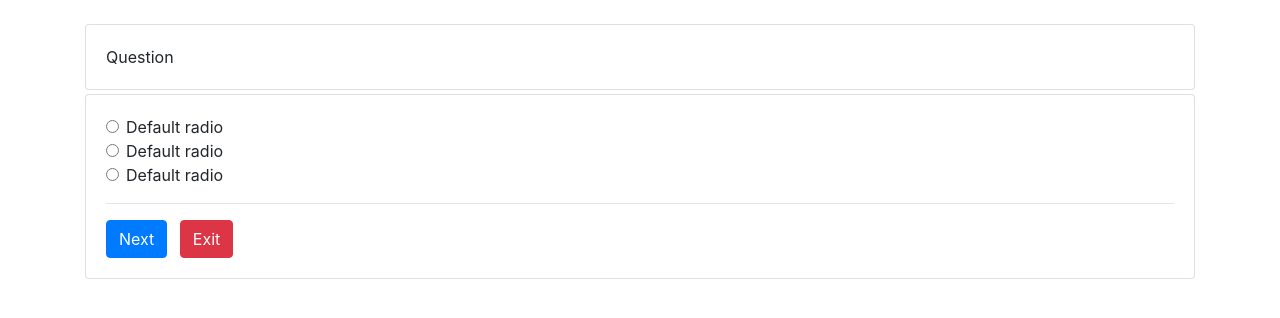
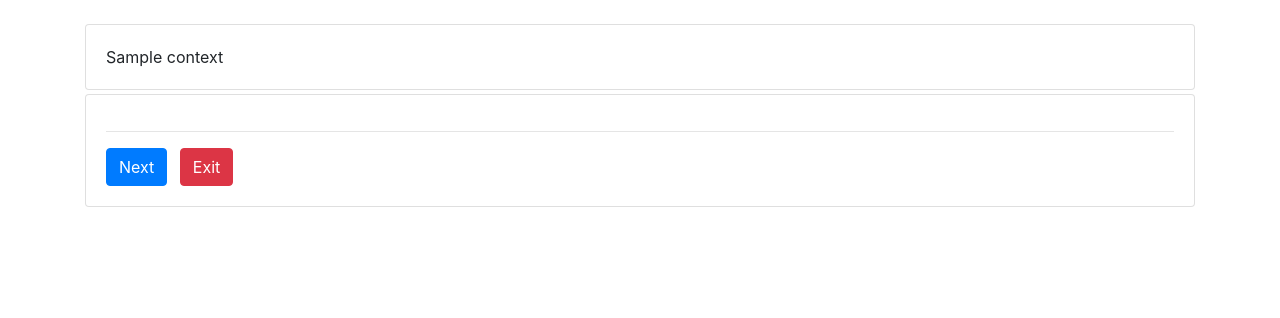
Before and after one commit to AntonAks/MyFlaskApps, a Flask app: template SimpleQuiz/templates/quiz_page.html in a window 1280 px wide. Shown: the top 318 px of the page. Run offline with Flask 2, Linux system fonts and the light colour scheme; the template is opened without the code that fills it: most values are stand-ins (such as "Sample title", 1, 10 or a date in 2020); some libraries are stand-ins or nearby versions.

Commit message:
add generator to main quiz function + html page

```diff
--- a/SimpleQuiz/questions.json
+++ b/SimpleQuiz/questions.json
@@ -4,7 +4,7 @@
         "answers": {
             "a1": [
                 "Tokio",
-                1
+                0
             ],
             "a2": [
                 "Paris",
--- a/SimpleQuiz/start_quiz.py
+++ b/SimpleQuiz/start_quiz.py
@@ -6,6 +6,9 @@ Questions and answers stored in JSON file
 import os
 from flask import Flask, render_template, request
 from tools import Question
+
+questions = Question.get_questions()
+gen = Question.get_question(questions)
 
 app = Flask(__name__)
 
@@ -18,19 +21,31 @@ def index():
 
 @app.route('/quiz', methods=['GET', 'POST'])
 def quiz_page():
+    from werkzeug.exceptions import BadRequestKeyError
     """
     Function for render quiz test page
     """
-    questions = Question.get_questions()
+
     if request.method == 'GET':
-        gen = Question.get_question(questions)
-        print(gen.__next__())
+        context = {'Question': 'Press NEXT button for start',
+        'Answers':'',
+        'ModeOn':0}
+
 
     if request.method == 'POST':
-        gen = Question.get_question(questions)
-        print(gen.__next__())
+        try:
+            answer_option = request.form['answerOption']
+        except BadRequestKeyError:
+            answer_option = None
 
-    return render_template('quiz_page.html')
+
+        question_obj = gen.__next__()
+        print(answer_option)
+        context = {'Question': question_obj.text_summary,
+        'Answers': question_obj.answers,
+        'ModeOn':1}
+
+    return render_template('quiz_page.html', context=context)
 
 
 if __name__ == '__main__':
--- a/SimpleQuiz/templates/quiz_page.html
+++ b/SimpleQuiz/templates/quiz_page.html
@@ -33,7 +33,7 @@
       <div class="card">
         <div class="card-body">
           <p class="card-text">
-            Question
+            {{context.Question}}
           </p>
         </div>
       </div>
@@ -41,28 +41,37 @@
       <form method="POST" action="/quiz">
         <div class="card mt-1">
           <div class="card-body">
+            {% if context.ModeOn == 1 %}
             <div class="form-check">
               <input class="form-check-input" type="radio" name="answerOption"
                 id="exampleRadios1" value="option1">
               <label class="form-check-label" for="exampleRadios1">
-                Default radio
+                {{context.Answers.a1[0]}}
               </label>
             </div>
             <div class="form-check">
               <input class="form-check-input" type="radio" name="answerOption"
                 id="exampleRadios2" value="option2">
               <label class="form-check-label" for="exampleRadios2">
-                Default radio
+                {{context.Answers.a2[0]}}
               </label>
             </div>
             <div class="form-check">
               <input class="form-check-input" type="radio" name="answerOption"
                 id="exampleRadios3" value="option3">
               <label class="form-check-label" for="exampleRadios3">
-                Default radio
+                {{context.Answers.a3[0]}}
               </label>
             </div>
-<hr>
+            <div class="form-check">
+              <input class="form-check-input" type="radio" name="answerOption"
+                id="exampleRadios3" value="option4">
+              <label class="form-check-label" for="exampleRadios4">
+                {{context.Answers.a4[0]}}
+              </label>
+            </div>
+            {% endif %}
+            <hr>
             <div class="btn-group" role="group">
               <button class="btn btn-primary">Next</button>
             </div>
```
